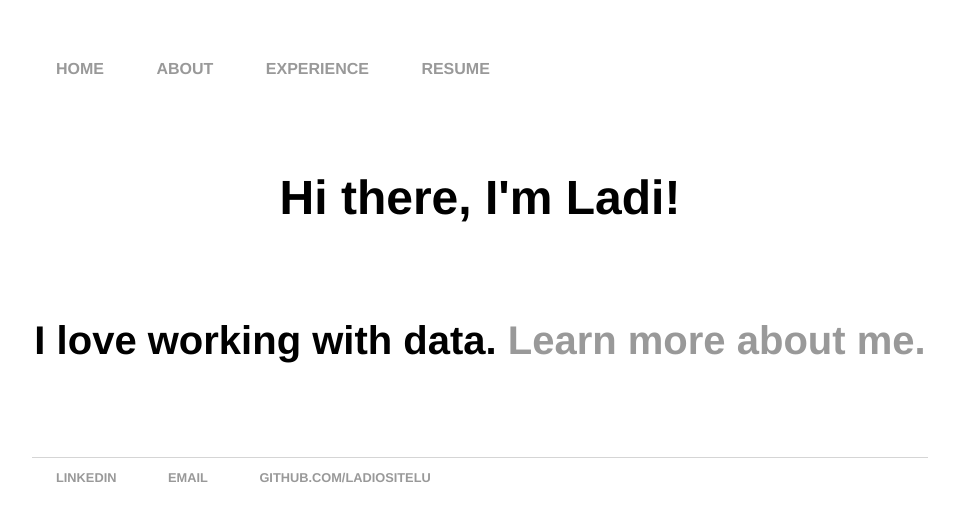
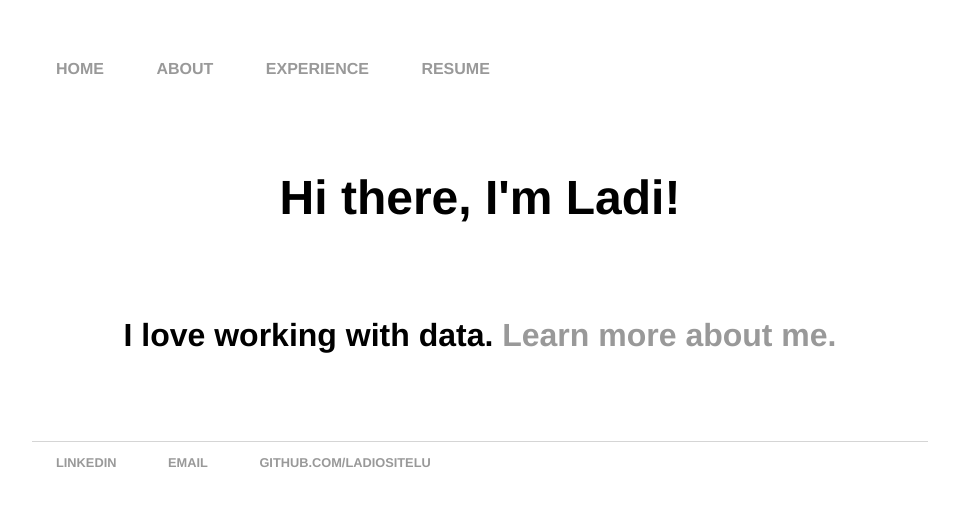
Before and after one commit to ladiositelu/ladiositelu.github.io, a Jekyll site: the page built from index.html, in a window 1280 px wide. Shown: the top 522 px of the page, without its empty margins (160-1119 px from the left). Built offline with Jekyll 4.4.1, drawn with Linux system fonts in a browser that asks for light colours.

Commit message:
Update main.css

```diff
--- a/css/main.css
+++ b/css/main.css
@@ -46,7 +46,7 @@ h1 {
 }
 
 h2 {
-    font-size: 2.5em;
+    font-size: 2.0em;
     font-family:'Helvetica', 'Arial', 'Sans-Serif';
     padding-top: 30px;
     padding-bottom: 60px;
```
